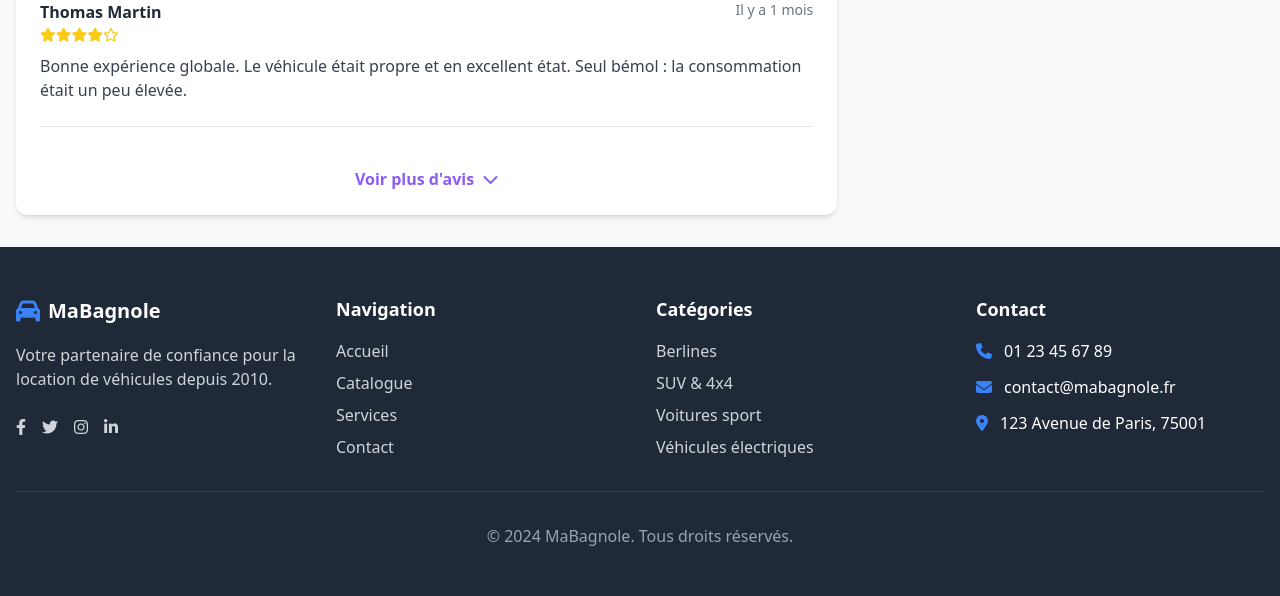
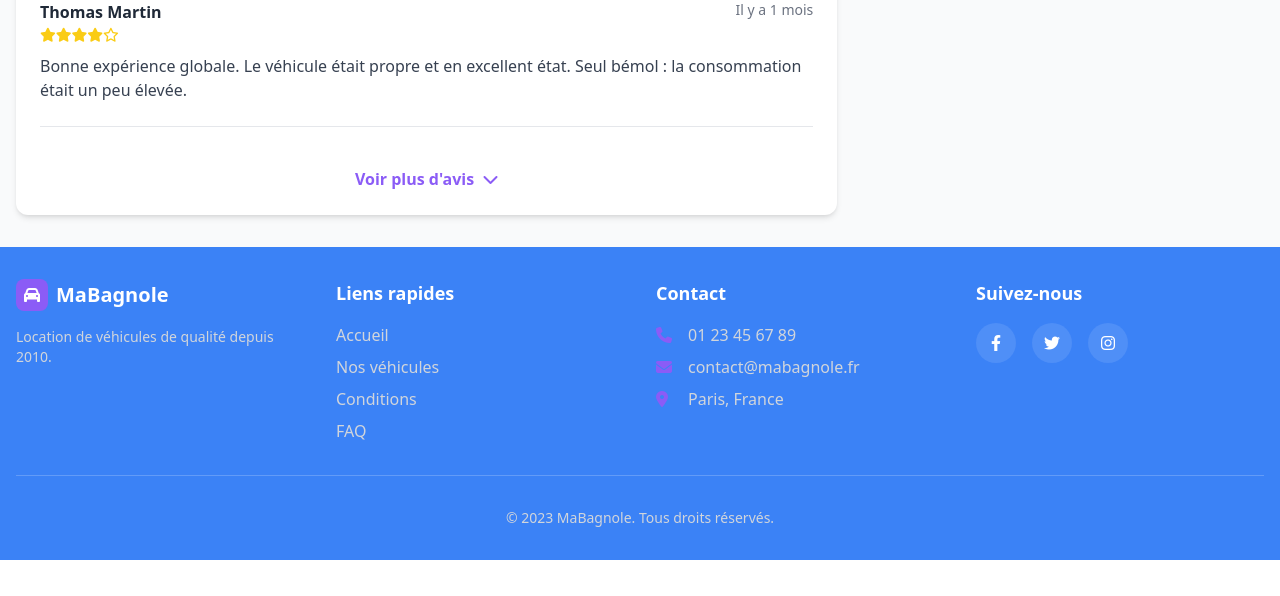
Before and after one commit to mohamedAttefi/MaBagnole, a PHP site: page /public/detaill-vehicules.php in a window 1280 px wide. Shown: the part 1550-2146 px from the top of the page. After the commit the page ends 2110 px from the top, so only its background shows below. Run offline with PHP 8.4, Linux system fonts and the light colour scheme; some libraries are stand-ins or nearby versions.

Commit message:
redesign footer

```diff
--- a/includes/footer.php
+++ b/includes/footer.php
@@ -1,76 +1,64 @@
-<!-- Footer -->
-    <footer class="bg-dark text-white py-12">
-        <div class="container mx-auto px-4">
-            <div class="grid md:grid-cols-4 gap-8">
-                <!-- Logo & Description -->
+<footer class="bg-primary text-white mt-auto">
+    <div class="container mx-auto px-4 py-8">
+        <div class="grid grid-cols-1 md:grid-cols-4 gap-8">
             <div>
                 <div class="flex items-center space-x-2 mb-4">
-                        <i class="fas fa-car text-2xl text-primary"></i>
+                    <div class="w-8 h-8 bg-secondary rounded-lg flex items-center justify-center">
+                        <i class="fas fa-car text-white"></i>
+                    </div>
                     <span class="text-xl font-bold">MaBagnole</span>
                 </div>
-                    <p class="text-gray-300">
-                        Votre partenaire de confiance pour la location de véhicules depuis 2010.
-                    </p>
-                    <div class="flex space-x-4 mt-6">
-                        <a href="#" class="text-gray-300 hover:text-primary transition">
+                <p class="text-gray-300 text-sm">Location de véhicules de qualité depuis 2010.</p>
+            </div>
+
+            <div>
+                <h4 class="font-semibold text-lg mb-4">Liens rapides</h4>
+                <ul class="space-y-2">
+                    <li><a href="#" class="text-gray-300 hover:text-white transition">Accueil</a></li>
+                    <li><a href="#" class="text-gray-300 hover:text-white transition">Nos véhicules</a></li>
+                    <li><a href="#" class="text-gray-300 hover:text-white transition">Conditions</a></li>
+                    <li><a href="#" class="text-gray-300 hover:text-white transition">FAQ</a></li>
+                </ul>
+            </div>
+
+            <div>
+                <h4 class="font-semibold text-lg mb-4">Contact</h4>
+                <ul class="space-y-2 text-gray-300">
+                    <li class="flex items-center">
+                        <i class="fas fa-phone mr-3 text-secondary w-5"></i>
+                        <span>01 23 45 67 89</span>
+                    </li>
+                    <li class="flex items-center">
+                        <i class="fas fa-envelope mr-3 text-secondary w-5"></i>
+                        <span>contact@mabagnole.fr</span>
+                    </li>
+                    <li class="flex items-center">
+                        <i class="fas fa-map-marker-alt mr-3 text-secondary w-5"></i>
+                        <span>Paris, France</span>
+                    </li>
+                </ul>
+            </div>
+
+            <div>
+                <h4 class="font-semibold text-lg mb-4">Suivez-nous</h4>
+                <div class="flex space-x-4">
+                    <a href="#" class="w-10 h-10 bg-white/10 rounded-full flex items-center justify-center hover:bg-secondary transition">
                         <i class="fab fa-facebook-f"></i>
                     </a>
-                        <a href="#" class="text-gray-300 hover:text-primary transition">
+                    <a href="#" class="w-10 h-10 bg-white/10 rounded-full flex items-center justify-center hover:bg-secondary transition">
                         <i class="fab fa-twitter"></i>
                     </a>
-                        <a href="#" class="text-gray-300 hover:text-primary transition">
+                    <a href="#" class="w-10 h-10 bg-white/10 rounded-full flex items-center justify-center hover:bg-secondary transition">
                         <i class="fab fa-instagram"></i>
-                        </a>
-                        <a href="#" class="text-gray-300 hover:text-primary transition">
-                            <i class="fab fa-linkedin-in"></i>
                     </a>
                 </div>
             </div>
-
-                <!-- Liens rapides -->
-                <div>
-                    <h4 class="text-lg font-semibold mb-4">Navigation</h4>
-                    <ul class="space-y-2">
-                        <li><a href="index.html" class="text-gray-300 hover:text-white transition">Accueil</a></li>
-                        <li><a href="catalogue.html" class="text-gray-300 hover:text-white transition">Catalogue</a></li>
-                        <li><a href="#services" class="text-gray-300 hover:text-white transition">Services</a></li>
-                        <li><a href="#contact" class="text-gray-300 hover:text-white transition">Contact</a></li>
-                    </ul>
         </div>
 
-                <!-- Catégories -->
-                <div>
-                    <h4 class="text-lg font-semibold mb-4">Catégories</h4>
-                    <ul class="space-y-2">
-                        <li><a href="#" class="text-gray-300 hover:text-white transition">Berlines</a></li>
-                        <li><a href="#" class="text-gray-300 hover:text-white transition">SUV & 4x4</a></li>
-                        <li><a href="#" class="text-gray-300 hover:text-white transition">Voitures sport</a></li>
-                        <li><a href="#" class="text-gray-300 hover:text-white transition">Véhicules électriques</a></li>
-                    </ul>
-                </div>
-
-                <!-- Contact -->
-                <div>
-                    <h4 class="text-lg font-semibold mb-4">Contact</h4>
-                    <ul class="space-y-3">
-                        <li class="flex items-center">
-                            <i class="fas fa-phone text-primary mr-3"></i>
-                            <span>01 23 45 67 89</span>
-                        </li>
-                        <li class="flex items-center">
-                            <i class="fas fa-envelope text-primary mr-3"></i>
-                            <span>contact@mabagnole.fr</span>
-                        </li>
-                        <li class="flex items-center">
-                            <i class="fas fa-map-marker-alt text-primary mr-3"></i>
-                            <span>123 Avenue de Paris, 75001</span>
-                        </li>
-                    </ul>
-                </div>
-            </div>
-
-            <div class="border-t border-gray-700 mt-8 pt-8 text-center text-gray-400">
-                <p>&copy; 2024 MaBagnole. Tous droits réservés.</p>
+        <div class="border-t border-white/20 mt-8 pt-8 text-center text-gray-300 text-sm">
+            <p>&copy; 2023 MaBagnole. Tous droits réservés.</p>
         </div>
     </div>
 </footer>
+</body>
+</html>
```
Lines whose indentation alone changed are shown as unchanged.
